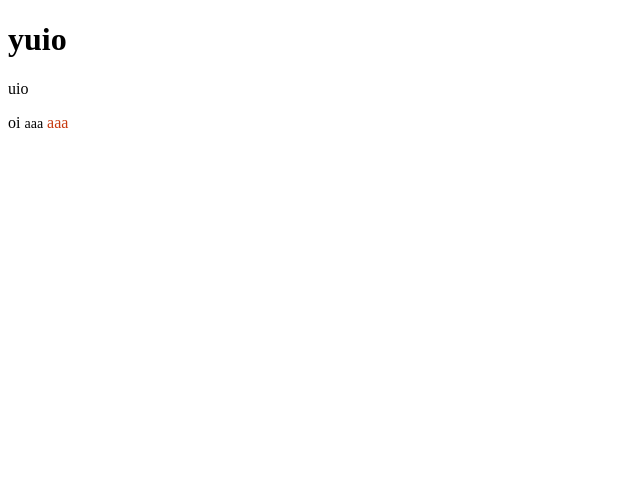
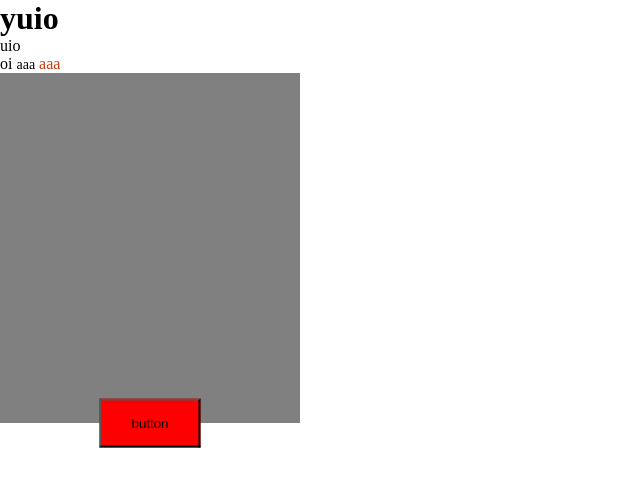
Before and after one commit to viniciusgss/Product-list-with-cart, a website built with Vite: page index.html in a window 1280 px wide. Shown: the whole page, without its empty margins (0-640 px from the left). Built offline with nearby package versions, Linux system fonts and the light colour scheme.

Commit message:
adiciondo o carrinho e um pouco do html

```diff
--- a/index.html
+++ b/index.html
@@ -15,5 +15,7 @@
 <span class="Product-name">oi</span>
 <span class="product-category">aaa</span>
 <span class="product-price">aaa </span>
+<div class="container"><button type="button" class=" button">button</button></div>
+
 </body>
 </html>
--- a/src/entines/product.ts
+++ b/src/entines/product.ts
@@ -17,7 +17,8 @@ this._name = name;
 this._category = category;
 this._price = price;
 this._imageurl = imageurl;
-
-
+    }
+    get price(){
+        return this._price;
     }
 }
--- a/src/styles/index.scss
+++ b/src/styles/index.scss
@@ -12,3 +12,22 @@
 .product-price{
 color: hsl(14, 86%, 42%);
 }
+
+.container {
+    width: 300px;
+    height: 350px;
+    background-color: grey;
+    position: relative;
+}
+
+.button{
+    background-color: red;
+    padding: 15px 30px;
+    position: absolute;
+    bottom: 0;
+    left: 50%;
+    transform: translate(-50%, 50%);
+}
+*{box-sizing: border-box;
+margin: 0px;
+padding: 0px;}
```
Also changed, not shown: src/app.ts (+14 -1 lines), src/entines/cart.ts (added, +24 -0 lines), src/styles/components.scss (added), src/styles/variables.scss (added).
